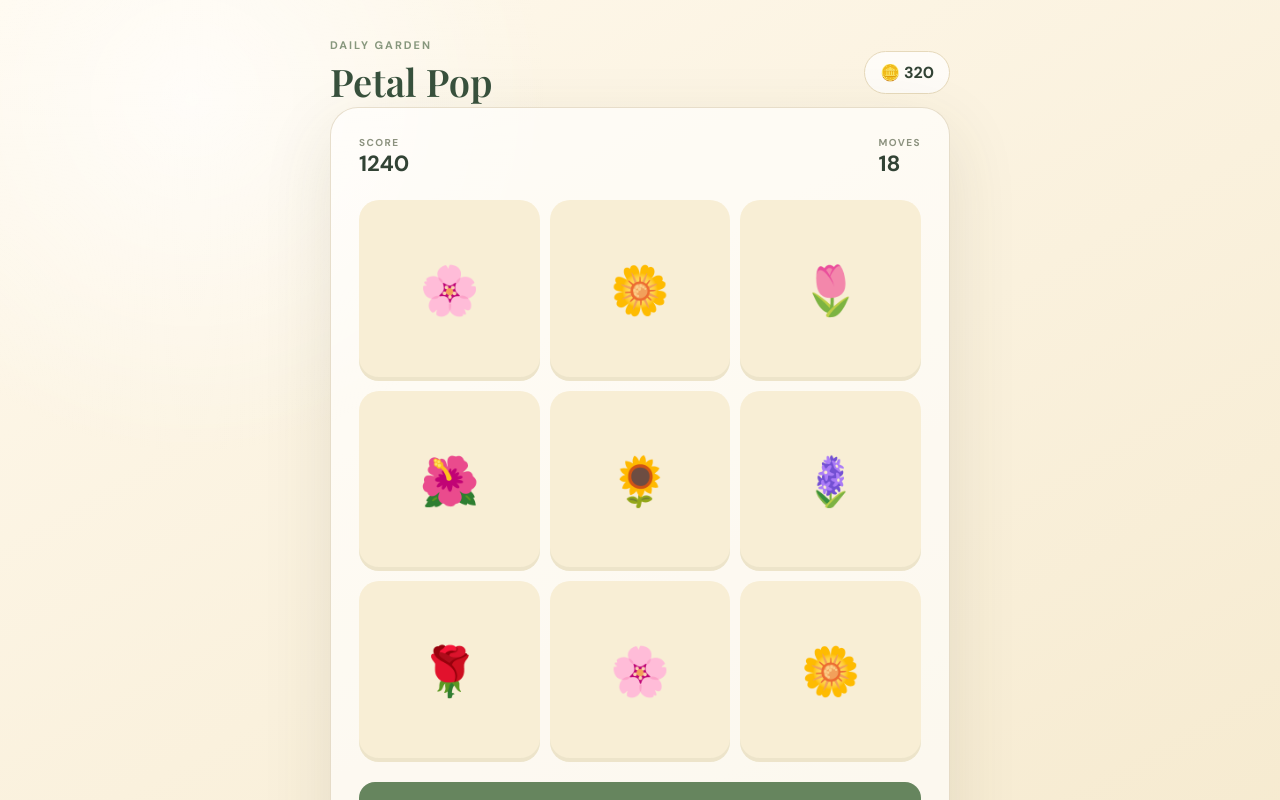
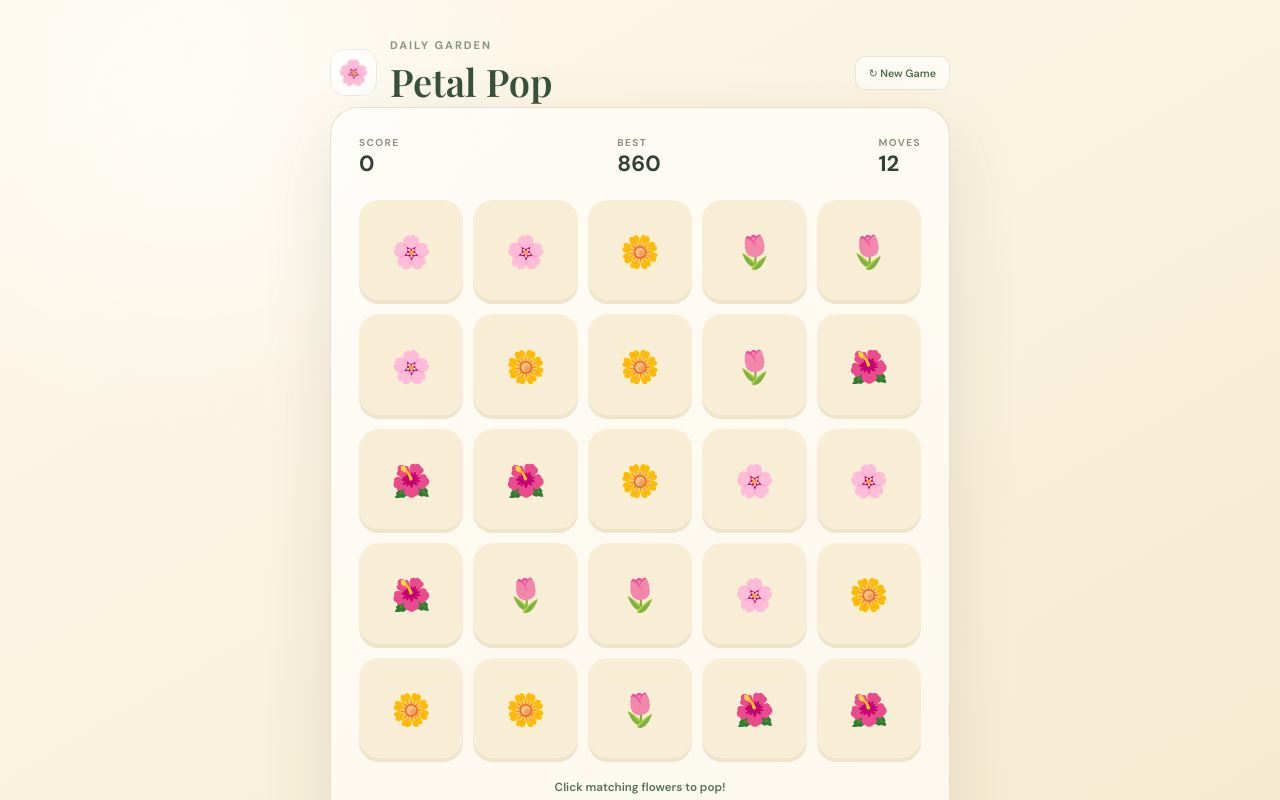
Before and after one commit to sanvis-29/Antara, a React (Vite) app in the folder frontend/: page / in a window 1280 px wide. Shown: the top 800 px of the page. Built offline with nearby package versions, Linux system fonts and the light colour scheme; a web font is replaced by a local one.

Commit message:
improve disguise game

```diff
--- a/frontend/src/App.css
+++ b/frontend/src/App.css
@@ -3532,3 +3532,84 @@ input {
     display: none;
   }
 }
+/* =========================================================
+   PETAL POP — PLAYABLE DISGUISE
+========================================================= */
+
+.petal-title-row {
+  display: flex;
+  align-items: center;
+  gap: 13px;
+}
+
+.petal-secret-flower {
+  display: grid;
+  place-items: center;
+  width: 47px;
+  height: 47px;
+  padding: 0;
+  background: rgba(255, 255, 255, 0.72);
+  border: 1px solid rgba(73, 110, 69, 0.12);
+  border-radius: 15px;
+  cursor: default;
+  font-size: 1.55rem;
+  user-select: none;
+  -webkit-user-select: none;
+}
+
+.game-new-button {
+  padding: 9px 13px;
+  color: #527050;
+  background: rgba(255, 255, 255, 0.65);
+  border: 1px solid rgba(73, 110, 69, 0.14);
+  border-radius: 10px;
+  cursor: pointer;
+  font: inherit;
+  font-size: 0.67rem;
+  font-weight: 600;
+}
+
+.game-new-button:hover {
+  background: rgba(255, 255, 255, 0.9);
+}
+
+.game-stats {
+  grid-template-columns: repeat(3, 1fr);
+}
+
+.flower-board-large {
+  grid-template-columns: repeat(5, 1fr);
+}
+
+.flower-board-large .flower-tile {
+  aspect-ratio: 1;
+  font-size: clamp(1.45rem, 3vw, 2rem);
+}
+
+.flower-popping {
+  pointer-events: none;
+}
+
+.game-message {
+  min-height: 20px;
+  margin-top: 17px;
+  color: #557453;
+  text-align: center;
+  font-size: 0.73rem;
+  font-weight: 600;
+}
+
+.game-tip {
+  margin-top: 5px;
+}
+
+@media (max-width: 520px) {
+  .petal-secret-flower {
+    width: 42px;
+    height: 42px;
+  }
+
+  .flower-board-large .flower-tile {
+    font-size: 1.35rem;
+  }
+}
--- a/frontend/src/components/PetalPop.tsx
+++ b/frontend/src/components/PetalPop.tsx
@@ -5,25 +5,193 @@ interface Props {
   onSecretUnlock: () => void;
 }
 
-const flowers = ["🌸", "🌼", "🌷", "🌺", "🌻", "🪻", "🌹", "🌸", "🌼"];
+const FLOWERS = ["🌸", "🌼", "🌷", "🌺"];
+const SIZE = 5;
 
-export default function PetalPop({ onSecretUnlock }: Props) {
-  const [board, setBoard] = useState(flowers);
-  const [score, setScore] = useState(1240);
-  const [moves, setMoves] = useState(18);
-  const [coins, setCoins] = useState(320);
+function randomFlower() {
+  return FLOWERS[Math.floor(Math.random() * FLOWERS.length)];
+}
+
+function createBoard() {
+  /*
+   * Slightly curated opening board so the demo always
+   * begins with several obvious clickable clusters.
+   */
+  return [
+    "🌸", "🌸", "🌼", "🌷", "🌷",
+    "🌸", "🌼", "🌼", "🌷", "🌺",
+    "🌺", "🌺", "🌼", "🌸", "🌸",
+    "🌺", "🌷", "🌷", "🌸", "🌼",
+    "🌼", "🌼", "🌷", "🌺", "🌺",
+  ];
+}
+
+function getCluster(
+  board: string[],
+  startIndex: number
+) {
+  const target = board[startIndex];
+
+  if (!target) return [];
+
+  const visited = new Set<number>();
+  const cluster: number[] = [];
+  const queue = [startIndex];
+
+  while (queue.length > 0) {
+    const current = queue.shift()!;
+
+    if (visited.has(current)) continue;
+
+    visited.add(current);
+
+    if (board[current] !== target) continue;
+
+    cluster.push(current);
+
+    const row = Math.floor(current / SIZE);
+    const col = current % SIZE;
+
+    const neighbours: number[] = [];
+
+    if (row > 0) {
+      neighbours.push(current - SIZE);
+    }
+
+    if (row < SIZE - 1) {
+      neighbours.push(current + SIZE);
+    }
+
+    if (col > 0) {
+      neighbours.push(current - 1);
+    }
+
+    if (col < SIZE - 1) {
+      neighbours.push(current + 1);
+    }
+
+    neighbours.forEach((index) => {
+      if (
+        !visited.has(index) &&
+        board[index] === target
+      ) {
+        queue.push(index);
+      }
+    });
+  }
+
+  return cluster;
+}
+
+function collapseBoard(
+  board: string[],
+  removed: number[]
+) {
+  const removedSet = new Set(removed);
+  const result = Array(SIZE * SIZE).fill("");
+
+  for (let col = 0; col < SIZE; col++) {
+    const remaining: string[] = [];
+
+    for (let row = SIZE - 1; row >= 0; row--) {
+      const index = row * SIZE + col;
+
+      if (!removedSet.has(index)) {
+        remaining.push(board[index]);
+      }
+    }
+
+    let remainingIndex = 0;
+
+    for (let row = SIZE - 1; row >= 0; row--) {
+      const index = row * SIZE + col;
+
+      if (remainingIndex < remaining.length) {
+        result[index] =
+          remaining[remainingIndex++];
+      } else {
+        result[index] = randomFlower();
+      }
+    }
+  }
+
+  return result;
+}
+
+export default function PetalPop({
+  onSecretUnlock,
+}: Props) {
+  const [board, setBoard] =
+    useState<string[]>(createBoard);
+
+  const [score, setScore] = useState(0);
+  const [best, setBest] = useState(860);
+  const [moves, setMoves] = useState(12);
+
+  const [message, setMessage] =
+    useState("Click matching flowers to pop!");
+
+  const [popping, setPopping] =
+    useState<number[]>([]);
 
   const timer = useRef<number | null>(null);
   const secretTriggered = useRef(false);
 
-  const shuffle = () => {
-    setBoard((current) => [...current].sort(() => Math.random() - 0.5));
-    setScore((value) => value + Math.floor(Math.random() * 80) + 20);
-    setCoins((value) => value + 3);
-    setMoves((value) => Math.max(0, value - 1));
+  /*
+   * Normal game interaction.
+   */
+  const popCluster = (index: number) => {
+    if (popping.length > 0 || moves <= 0) {
+      return;
+    }
+
+    const cluster = getCluster(board, index);
+
+    if (cluster.length < 2) {
+      setMessage("Find 2 or more matching flowers!");
+      return;
+    }
+
+    setPopping(cluster);
+
+    const earned =
+      cluster.length * cluster.length * 10;
+
+    const nextScore = score + earned;
+
+    setScore(nextScore);
+    setBest((current) =>
+      Math.max(current, nextScore)
+    );
+
+    setMoves((current) =>
+      Math.max(0, current - 1)
+    );
+
+    if (cluster.length >= 5) {
+      setMessage(`Petal burst! +${earned}`);
+    } else if (cluster.length >= 3) {
+      setMessage(`Lovely! +${earned}`);
+    } else {
+      setMessage(`+${earned}`);
+    }
+
+    window.setTimeout(() => {
+      setBoard((current) =>
+        collapseBoard(current, cluster)
+      );
+
+      setPopping([]);
+    }, 260);
   };
 
-  const startPress = () => {
+  /*
+   * Covert ANTARA gesture.
+   *
+   * Holding the flower logo for 1.8 seconds
+   * opens the private access layer.
+   */
+  const startSecretPress = () => {
     secretTriggered.current = false;
 
     timer.current = window.setTimeout(() => {
@@ -32,14 +200,21 @@ export default function PetalPop({ onSecretUnlock }: Props) {
     }, 1800);
   };
 
-  const endPress = () => {
+  const cancelSecretPress = () => {
     if (timer.current !== null) {
       window.clearTimeout(timer.current);
+      timer.current = null;
     }
+  };
 
-    if (!secretTriggered.current) {
-      shuffle();
-    }
+  const newGame = () => {
+    setBoard(createBoard());
+    setScore(0);
+    setMoves(12);
+    setMessage(
+      "Click matching flowers to pop!"
+    );
+    setPopping([]);
   };
 
   return (
@@ -48,14 +223,41 @@ export default function PetalPop({ onSecretUnlock }: Props) {
       initial={{ opacity: 0 }}
       animate={{ opacity: 1 }}
       exit={{ opacity: 0 }}
+      transition={{ duration: 0.2 }}
     >
       <header className="game-header">
+        <div className="petal-title-row">
+          <motion.button
+            type="button"
+            className="petal-secret-flower"
+            aria-label="Petal Pop flower"
+            onPointerDown={startSecretPress}
+            onPointerUp={cancelSecretPress}
+            onPointerLeave={cancelSecretPress}
+            onContextMenu={(event) =>
+              event.preventDefault()
+            }
+            whileTap={{ scale: 0.9 }}
+          >
+            🌸
+          </motion.button>
+
           <div>
-          <p className="game-kicker">DAILY GARDEN</p>
+            <p className="game-kicker">
+              DAILY GARDEN
+            </p>
+
             <h1>Petal Pop</h1>
           </div>
+        </div>
 
-        <div className="coin-pill">🪙 {coins}</div>
+        <button
+          type="button"
+          className="game-new-button"
+          onClick={newGame}
+        >
+          ↻ New Game
+        </button>
       </header>
 
       <section className="game-card">
@@ -66,49 +268,104 @@ export default function PetalPop({ onSecretUnlock }: Props) {
           </div>
 
           <div>
+            <span>BEST</span>
+            <strong>{best}</strong>
+          </div>
+
+          <div>
             <span>MOVES</span>
             <strong>{moves}</strong>
           </div>
         </div>
 
-        <div className="flower-board">
-          {board.map((flower, index) => (
+        <div className="flower-board flower-board-large">
+          {board.map((flower, index) => {
+            const isPopping =
+              popping.includes(index);
+
+            return (
               <motion.button
-              className="flower-tile"
-              key={`${flower}-${index}`}
+                type="button"
+                className={`flower-tile ${
+                  isPopping
+                    ? "flower-popping"
+                    : ""
+                }`}
+                key={`${index}-${flower}`}
                 layout
-              whileTap={{ scale: 0.88 }}
-              animate={{ scale: [0.96, 1] }}
-              transition={{ duration: 0.2 }}
-              onClick={shuffle}
+                onClick={() =>
+                  popCluster(index)
+                }
+                whileHover={{
+                  scale: 1.07,
+                }}
+                whileTap={{
+                  scale: 0.9,
+                }}
+                animate={
+                  isPopping
+                    ? {
+                        scale: [1, 1.3, 0],
+                        rotate: [0, 8, -8],
+                        opacity: [1, 1, 0],
+                      }
+                    : {
+                        scale: 1,
+                        opacity: 1,
+                      }
+                }
+                transition={{
+                  duration: isPopping
+                    ? 0.25
+                    : 0.16,
+                }}
               >
                 {flower}
               </motion.button>
-          ))}
+            );
+          })}
         </div>
 
-        <motion.button
-          className="play-button"
-          whileTap={{ scale: 0.96 }}
-          onPointerDown={startPress}
-          onPointerUp={endPress}
-          onPointerLeave={() => {
-            if (timer.current !== null) {
-              window.clearTimeout(timer.current);
-            }
+        <motion.div
+          className="game-message"
+          key={message}
+          initial={{
+            opacity: 0,
+            y: 4,
+          }}
+          animate={{
+            opacity: 1,
+            y: 0,
           }}
         >
-          PLAY MOVE
-        </motion.button>
+          {message}
+        </motion.div>
 
-        <p className="game-tip">Match flowers and grow your garden.</p>
+        <p className="game-tip">
+          Pop groups of 2 or more matching flowers.
+        </p>
       </section>
 
       <nav className="game-nav">
-        <button className="active">🌷<span>Play</span></button>
-        <button>🎁<span>Rewards</span></button>
-        <button>🌱<span>Collection</span></button>
-        <button>☺<span>Profile</span></button>
+        <button className="active">
+          🌷
+          <span>Play</span>
+        </button>
+
+        <button>
+          🎁
+          <span>Rewards</span>
+        </button>
+
+        <button>
+          🌱
+          <span>Collection</span>
+        </button>
+
+        <button>
+          ☺
+          <span>Profile</span>
+        </button>
       </nav>
     </motion.main>
   );
```
Lines whose indentation alone changed are shown as unchanged.
